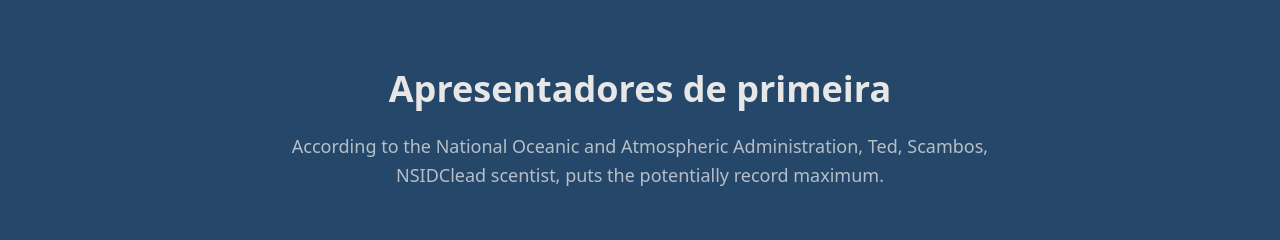
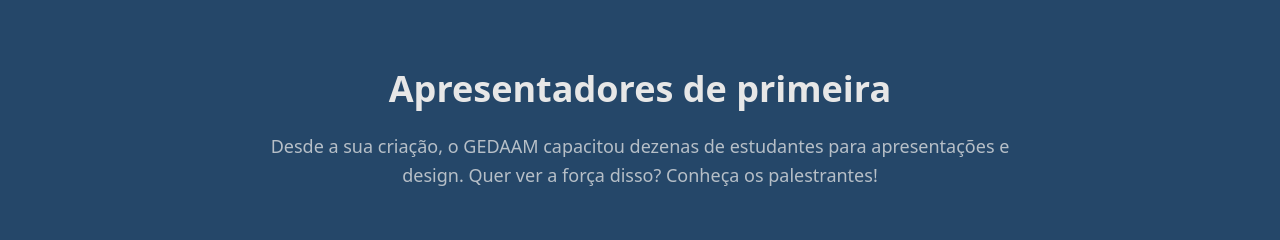
Before and after one commit to rafawendel/platform, a Next.js app: page / in a window 1280 px wide. Shown: the part 2280-2520 px from the top of the page. Built offline with nearby package versions, Linux system fonts and the light colour scheme.

Commit message:
added leaders subtitle

```diff
--- a/src/pages/landing.js
+++ b/src/pages/landing.js
@@ -146,7 +146,7 @@
         <LeadersSection
           id="LeadersSection"
           heading="Apresentadores de primeira"
-          text="According to the National Oceanic and Atmospheric Administration, Ted, Scambos, NSIDClead scentist, puts the potentially record maximum."
+          text="Desde a sua criação, o GEDAAM capacitou dezenas de estudantes para apresentações e design. Quer ver a força disso? Conheça os palestrantes!"
           colorMode="dark"
           leaders={leaders}
         />
```
